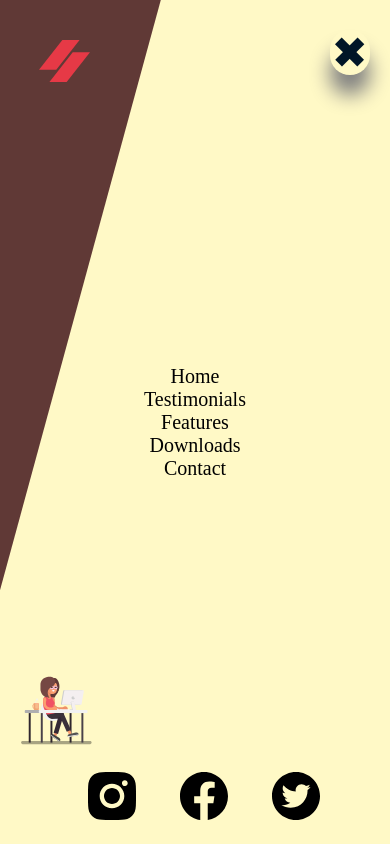
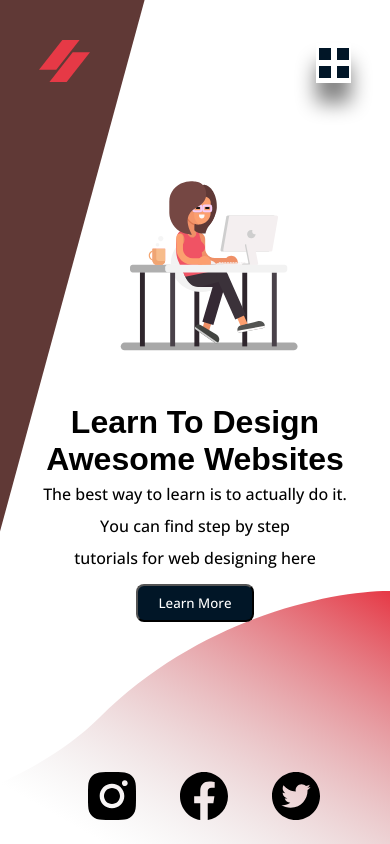
Before and after one commit to mudassirarif17/Figma-to-html, a plain HTML site: page FigmaToHTML_MADDY/index.html in a window 390 px wide. Drawn offline with nearby package versions, Linux system fonts and the light colour scheme; a web font is replaced by a local one.

Commit message:
mobile responsivenes is ready

```diff
--- a/FigmaToHTML_MADDY/css/phone.css
+++ b/FigmaToHTML_MADDY/css/phone.css
@@ -1,3 +1,6 @@
+@import url('https://fonts.googleapis.com/css2?family=Open+Sans:wght@500&display=swap');
+@import url('https://fonts.googleapis.com/css2?family=Oleo+Script+Swash+Caps:wght@700&display=swap');
+
 @media (max-width : 630px){
     nav ul{
         display: none;
@@ -16,7 +19,8 @@
         display: block;
         position: absolute;
         top: 0;
-        height: 100%;
+        left: 0;
+        height: 90%;
     }
 
     .bars{
@@ -37,11 +41,12 @@
         display: flex;
         background-color: #FFF9C6;
         height: 100vh;
-        position: absolute;
+        position: fixed;
         top: 0;
         width: 100%;
         justify-content: center;
         align-items: center;
+        transition: all 1s ease 0s;
     }
 
     .cross-menu{
@@ -69,9 +74,80 @@
         align-items: center;
     }
 
+    .nav-items li{
+
+        margin: 20px 0px;
+    }
+
+    .active{
+        color : #E63946 !important;
+    }
+
     .nav-items li a{
-        font-size: 20px;
+        font-size: 22px;
         color: black;
         text-decoration: none;
+        font-family: 'Open Sans', sans-serif;
+        font-weight: bold;
     }
+
+    .hero-right{
+        z-index: -1;
+        width: 80%;
+    }
+
+    .hero-right .hero-desc{
+        display: flex;
+        flex-direction: column;
+        justify-content: center;
+        align-items: center;
+    }
+
+    .hero-left{
+        width: 100%;
+        display: flex;
+        justify-content: center;
+    }
+
+    .hero-img{
+        z-index: -1;
+    }
+
+    .demo{
+        display: none;
+    }
+
+    .herosection{
+        flex-direction: column;
+        height: 100%;
+        justify-content: center;
+    }
+
+    .hero-img img{
+        width: 70vw;
+        position: static;
+    }
+
+    .hero-right p{
+        line-height: 200%;
+        text-align: center;
+    }
+
+    .hero-right h1{
+        font-family: 'Oleo Script Swash Caps', sans-serif;
+        font-size: 2rem;
+    }
+
+    .hero-right::before{
+        content: "";
+        background: url("../images/bg-right-mobile.svg");
+        position: absolute;
+        bottom: 0;
+        right: 0;
+        background-size: cover;
+        width: 100%;
+        height: 30%;
+        z-index: -1;
+    }
+
 }
--- a/FigmaToHTML_MADDY/css/styel.css
+++ b/FigmaToHTML_MADDY/css/styel.css
@@ -49,14 +49,9 @@ nav ul li a {
     height: 80vh;
 }
 
-
 .hero-left{
     width: 47vw;
 }
-
-/* .hero-img{
-
-} */
 
 .hero-img {
     width: 65%;
--- a/FigmaToHTML_MADDY/index.html
+++ b/FigmaToHTML_MADDY/index.html
@@ -20,22 +20,22 @@
                 <li><a href="">Downloads</a></li>
                 <li><a class="nav-btn" href="">Contact</a></li>
             </ul>
-            <div class="bars">
+            <div id="bars" class="bars">
                 <img src="./images/icon-boxes.svg" alt="">
             </div>
         </nav>
     </header>
 
     <!-- Mobile Nav -->
-    <div class="mbl-nav">
+    <div class="mbl-nav" id="mbl-menu">
         <ul class="nav-items">
-            <li><a class="active" href="">Home</a></li>
-                <li><a href="">Testimonials</a></li>
-                <li><a href="">Features</a></li>
-                <li><a href="">Downloads</a></li>
-                <li><a href="">Contact</a></li>
+            <li ><a class="active"  href="">Home</a></li>
+            <li><a href="">Testimonials</a></li>
+            <li><a href="">Features</a></li>
+            <li><a href="">Downloads</a></li>
+            <li><a href="">Contact</a></li>
         </ul>
-        <div class="cross-menu"><img src="./images/icon-cross.svg" alt=""></div>
+        <div id="cross" class="cross-menu"><img src="./images/icon-cross.svg" alt=""></div>
     </div>
 
 
@@ -54,7 +54,7 @@
 
             </div>
             <div class="hero-right">
-            <div>
+            <div class="hero-desc">
                 <h1>Learn To Design</h1>
                 <h1>Awesome Websites</h1>
                 <p>The best way to learn is to actually do it. You can find step by step</p>
@@ -69,5 +69,7 @@
             </div>
         </div>
     </main>
+
+    <script src="./js/app.js"></script>
 </body>
 </html>
--- a/FigmaToHTML_MADDY/js/app.js
+++ b/FigmaToHTML_MADDY/js/app.js
@@ -0,0 +1,14 @@
+const bars = document.getElementById("bars");
+const cross = document.getElementById("cross");
+const mblMenu = document.getElementById("mbl-menu");
+
+mblMenu.style.top = "-100%";
+
+bars.addEventListener("click" , ()=>{
+    mblMenu.style.top = "0%";
+})
+
+
+cross.addEventListener("click" , ()=>{
+    mblMenu.style.top = "-100%";
+})
```
